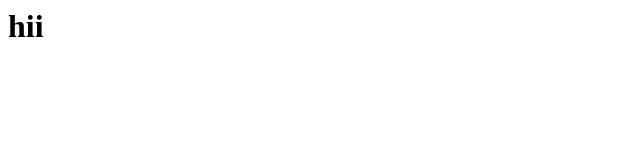
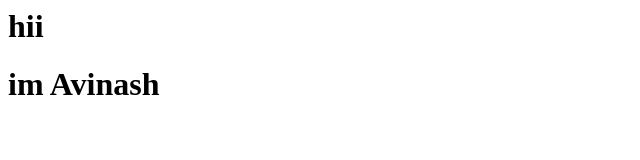
Before and after one commit to shri-patil12/pro1, a plain HTML site: page index.html in a window 1280 px wide. Shown: the whole page, without its empty margins (0-640 px from the left). Drawn offline with Linux system fonts and the light colour scheme.

Commit message:
im aviweb

```diff
--- a/index.html
+++ b/index.html
@@ -4,5 +4,6 @@
     </head>
     <body>
         <h1>hii</h1>
+        <h1>im Avinash</h1>
     </body>
 </html>
```
